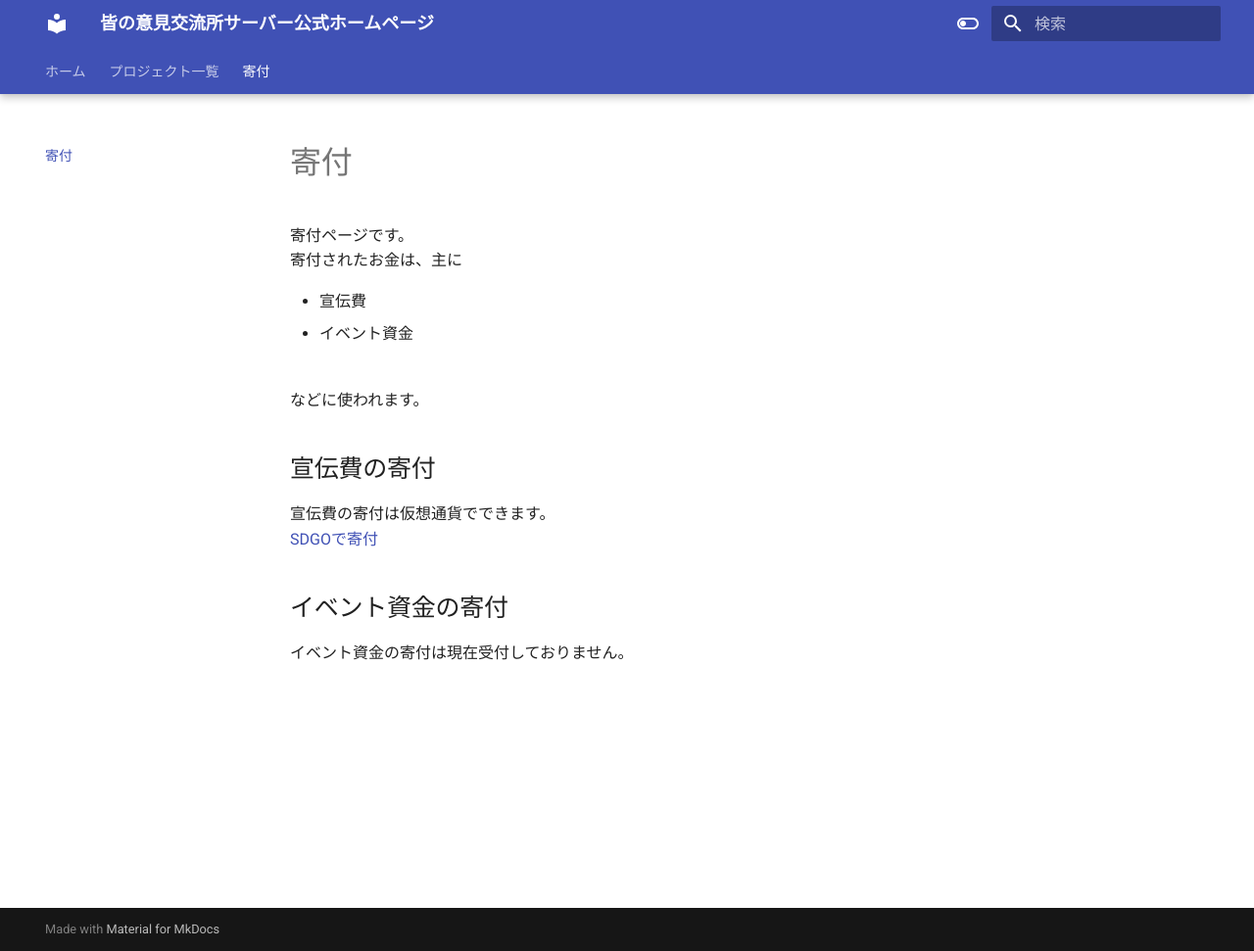
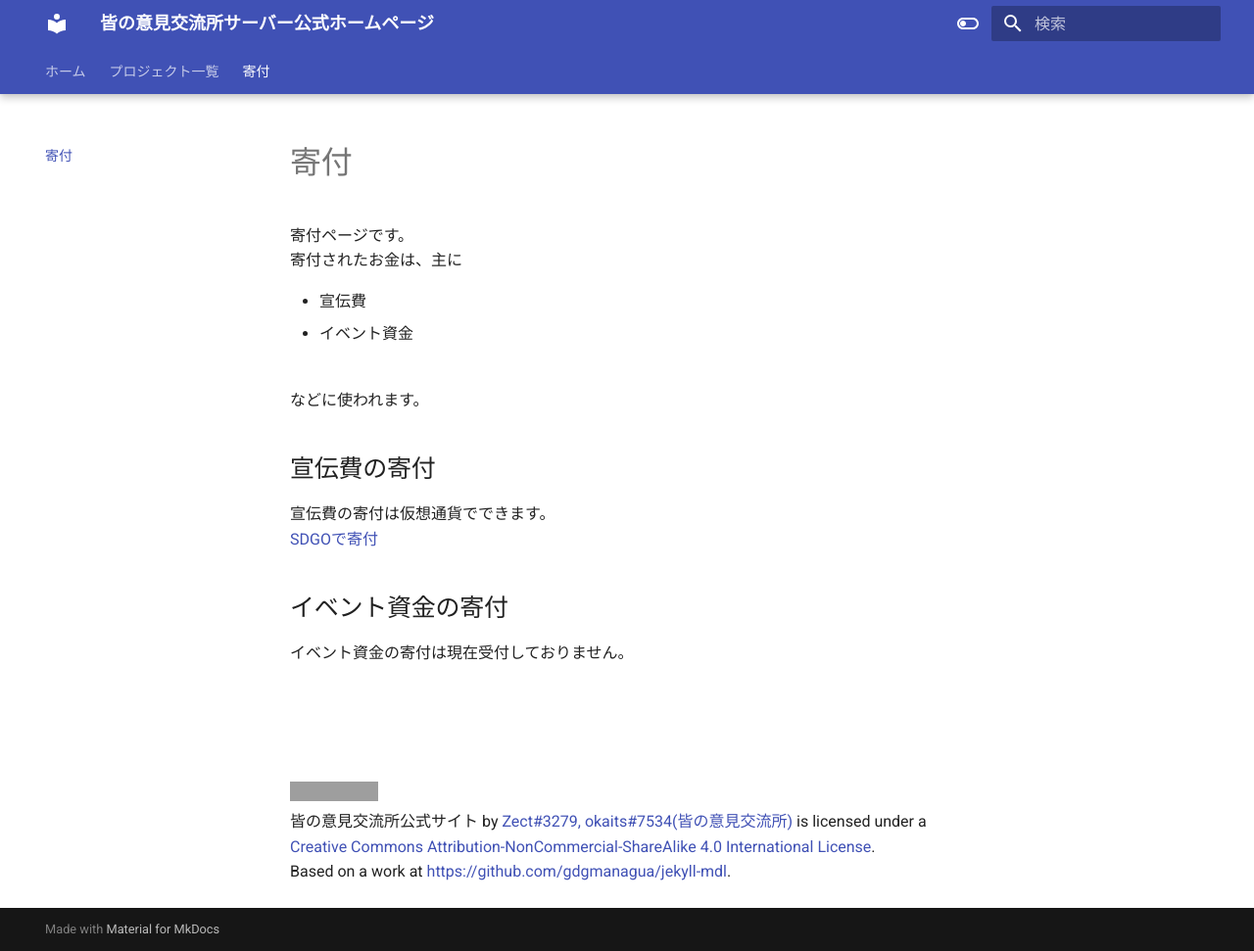
Before and after one commit to linuxcodevserver/linuxcodevserver.github.io, an MkDocs documentation site: the page built from docs/donate.md, in a window 1280 px wide and 971 px high. Shown: the whole window at 98% size. Built offline with MkDocs 1.6.1 and Material for MkDocs 9.7.7, drawn with Linux system fonts in a browser that asks for light colours; grey boxes are pictures that could not be loaded.

Commit message:
Update donate.md

```diff
--- a/docs/donate.md
+++ b/docs/donate.md
@@ -17,3 +17,8 @@
 <p>
 イベント資金の寄付は現在受付しておりません。<br>
 </p>
+<br>
+<br>
+<br>
+<br>
+<a rel="license" href="http://creativecommons.org/licenses/by-nc-sa/4.0/"><img alt="Creative Commons License" style="border-width:0" src="https://i.creativecommons.org/l/by-nc-sa/4.0/88x31.png" /></a><br /><span xmlns:dct="http://purl.org/dc/terms/" href="http://purl.org/dc/dcmitype/Text" property="dct:title" rel="dct:type">皆の意見交流所公式サイト</span> by <a xmlns:cc="http://creativecommons.org/ns#" href="https://discord.com/invite/sUdAE64Zc7" property="cc:attributionName" rel="cc:attributionURL">Zect#3279, okaits#7534(皆の意見交流所)</a> is licensed under a <a rel="license" href="http://creativecommons.org/licenses/by-nc-sa/4.0/">Creative Commons Attribution-NonCommercial-ShareAlike 4.0 International License</a>.<br />Based on a work at <a xmlns:dct="http://purl.org/dc/terms/" href="https://github.com/gdgmanagua/jekyll-mdl" rel="dct:source">https://github.com/gdgmanagua/jekyll-mdl</a>.
```
